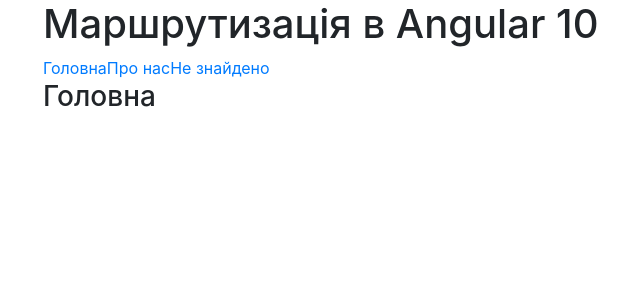
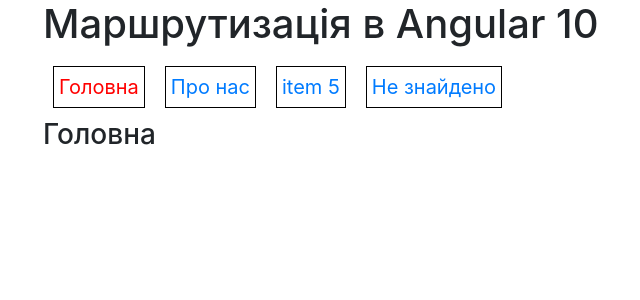
Before and after one commit to Oleh1033/AngularTest1, an Angular app in the folder COVID/: page / in a window 1280 px wide. Shown: the top 300 px of the page, without its empty margins (42-682 px from the left). Built offline with nearby package versions, Linux system fonts and the light colour scheme.

Commit message:
Route parametrs

```diff
--- a/COVID/src/app/app-routing.module.ts
+++ b/COVID/src/app/app-routing.module.ts
@@ -3,12 +3,14 @@
 import { HomeComponent } from './home.component';
 import { AboutComponent } from './about.component';
 import { NotFoundComponent } from './not-found.component';
+import { ItemComponent } from './item.component';
 
 const routes: Routes = [
   { path: '', component: HomeComponent },
   { path: 'about', component: AboutComponent },
   { path: 'not', component: NotFoundComponent },
-  { path: '**', redirectTo: '/about' }
+  {path: 'item/:id', component: ItemComponent},
+  { path: '**', redirectTo: '/' }
 ];
 
 
--- a/COVID/src/app/app.component.html
+++ b/COVID/src/app/app.component.html
@@ -1,10 +1,11 @@
 <div class="container">
     <div>
         <h1>Маршрутизація в Angular 10</h1>
-        <nav>
-            <a routerLink="">Головна</a>
-            <a routerLink="/about">Про нас</a>
-            <a routerLink="/not">Не знайдено</a>
+        <nav class="nav">
+            <a routerLink="" routerLinkActive="active" [routerLinkActiveOptions]="{exact: true}">Головна</a>
+            <a routerLink="/about" routerLinkActive="active">Про нас</a>
+            <a [routerLink]="['item', '5']" routerLinkActive="active">item 5</a>
+            <a routerLink="/not" routerLinkActive="active">Не знайдено</a>
         </nav>
         <router-outlet></router-outlet>
     </div>
--- a/COVID/src/app/app.component.scss
+++ b/COVID/src/app/app.component.scss
@@ -0,0 +1,12 @@
+.nav a {
+    display: block;
+    font-size: 20px;
+    margin: 10px;
+    padding: 5px;
+    border: 1px solid black;
+    text-decoration: none;
+}
+
+.active {
+    color: red;
+}
--- a/COVID/src/app/app.module.ts
+++ b/COVID/src/app/app.module.ts
@@ -6,15 +6,7 @@
 import { HomeComponent } from './home.component';
 import { AboutComponent } from './about.component';
 import { NotFoundComponent } from './not-found.component';
-
-import { Routes, RouterModule } from '@angular/router';
-
-//Прописування маршрутів
-const appRoutes: Routes = [
-  { path: '', component: HomeComponent },
-  { path: '/about', component: AboutComponent },
-  { path: '/**', component: NotFoundComponent }
-]
+import { ItemComponent } from './item.component';
 
 
 @NgModule({
@@ -22,7 +14,8 @@
     AppComponent,
     HomeComponent,
     AboutComponent,
-    NotFoundComponent
+    NotFoundComponent,
+    ItemComponent
   ],
   imports: [
     BrowserModule,
--- /dev/null
+++ b/COVID/src/app/item.component.ts
@@ -0,0 +1,19 @@
+import { Component } from '@angular/core';
+import { ActivatedRoute } from '@angular/router';
+import { Subscription } from 'rxjs';
+
+@Component({
+    selector: 'item-app',
+    template: `<h3>Модель {{id}}</h3>`
+})
+
+export class ItemComponent {
+
+id: number;
+private subscription: Subscription;
+
+constructor(private activateRoute: ActivatedRoute){
+    this.subscription = activateRoute.params.subscribe(params => this.id = params['id'])
+}
+
+}
```
